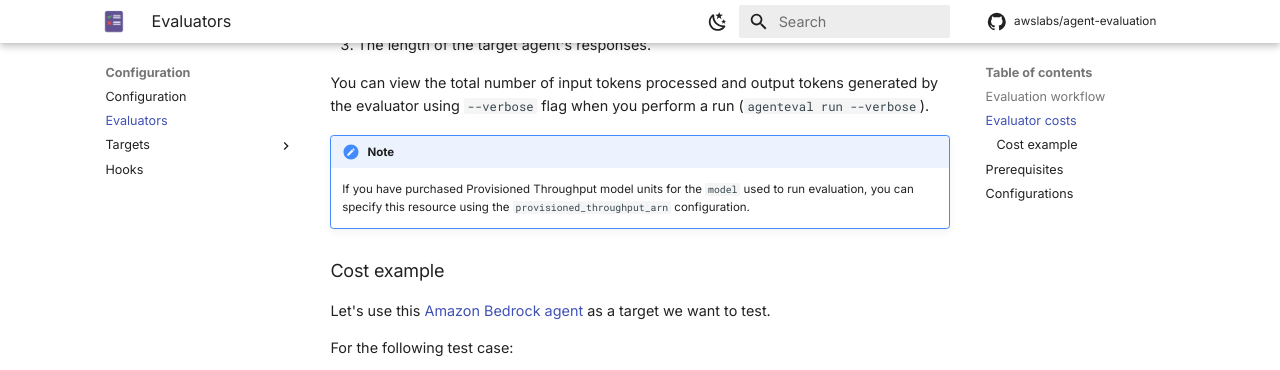
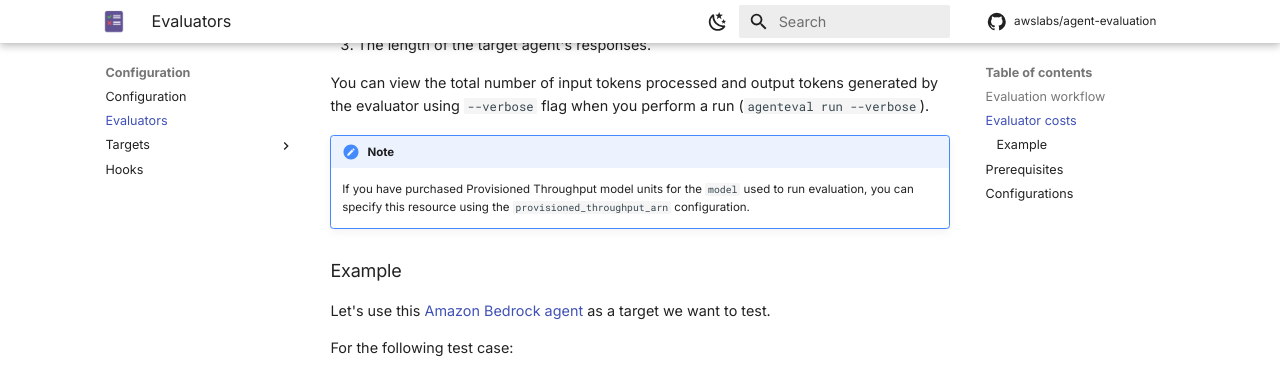
Before and after one commit to awslabs/agent-evaluation, an MkDocs documentation site: the page built from docs/evaluators/index.md, in a window 1280 px wide and 900 px high, scrolled down 2102 px. Shown: the top 370 px of the window. Built offline with MkDocs 1.6.1 and Material for MkDocs 9.7.7, drawn with Linux system fonts in a browser that asks for light colours; comment, search, counter and statistics services are not loaded.

Commit message:
docs: update cost example header

```diff
--- a/docs/evaluators/index.md
+++ b/docs/evaluators/index.md
@@ -47,7 +47,7 @@ You can view the total number of input tokens processed and output tokens genera
 !!! note
     If you have purchased Provisioned Throughput model units for the `model` used to run evaluation, you can specify this resource using the `provisioned_throughput_arn` configuration.
 
-### Cost example
+### Example
 
 Let's use this [Amazon Bedrock agent](https://github.com/aws-samples/amazon-bedrock-workshop/tree/main/05_Agents/insurance_claims_agent/without_kb) as a target we want to test.
 
```
